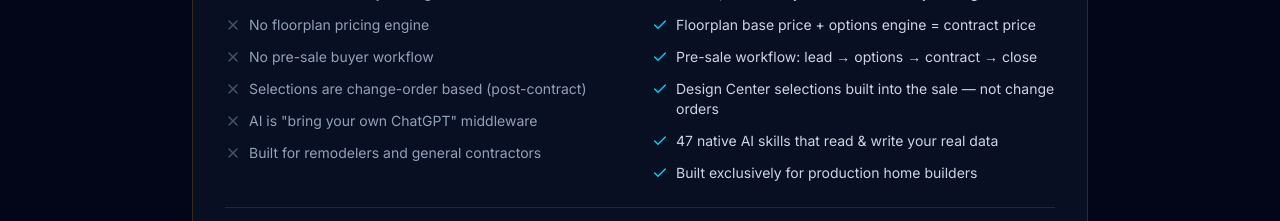
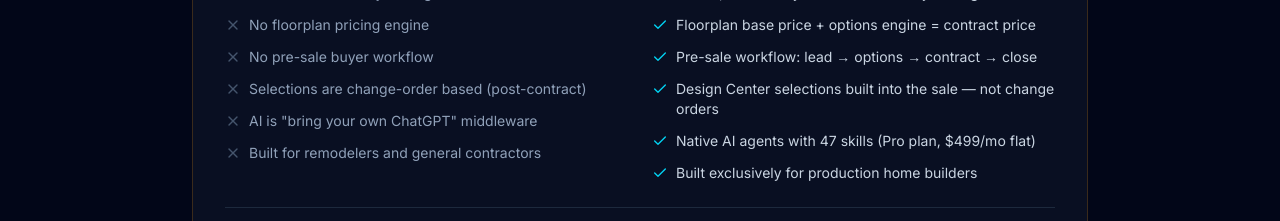
Before and after one commit to Scootermcgavin121/cornerstone-marketing-v2, a Next.js app: page /compare in a window 1280 px wide. Shown: the part 840-1061 px from the top of the page. Built offline with nearby package versions, Linux system fonts and the light colour scheme.

Commit message:
fix: clarify AI is Pro plan on compare page JobTread callout

```diff
--- a/src/app/compare/page.tsx
+++ b/src/app/compare/page.tsx
@@ -207,7 +207,7 @@ export default function ComparePage() {
                   "Floorplan base price + options engine = contract price",
                   "Pre-sale workflow: lead &rarr; options &rarr; contract &rarr; close",
                   "Design Center selections built into the sale &mdash; not change orders",
-                  "47 native AI skills that read &amp; write your real data",
+                  "Native AI agents with 47 skills (Pro plan, $499/mo flat)",
                   "Built exclusively for production home builders",
                 ].map((item) => (
                   <div key={item} className="flex items-start gap-2 text-slate-300 text-sm">
```
